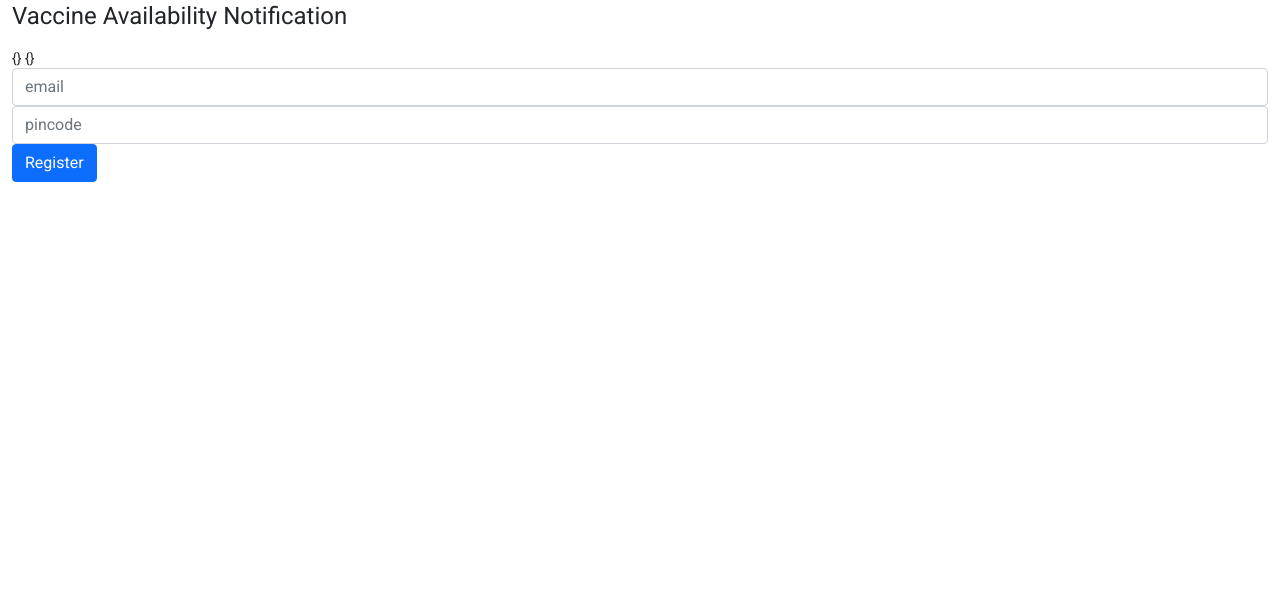
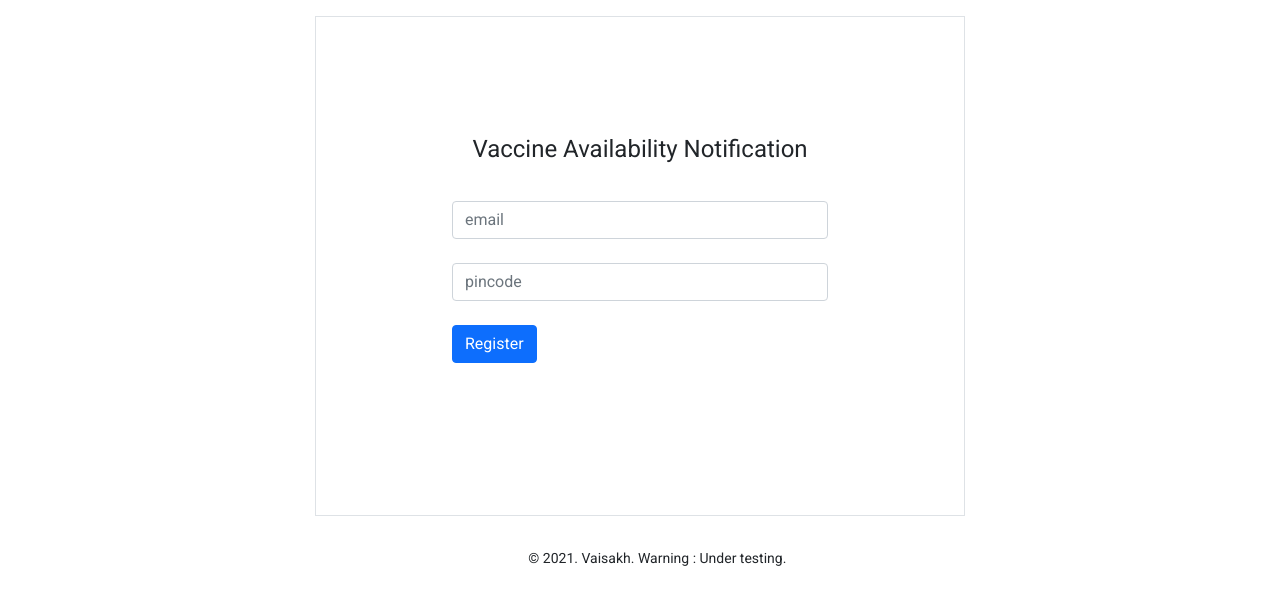
Before and after one commit to ysakhp/vaccine-notification-angular, an Angular app: page / in a window 1280 px wide. Shown: the top 604 px of the page. Built offline with nearby package versions, Linux system fonts and the light colour scheme.

Commit message:
div styling

```diff
--- a/angular.json
+++ b/angular.json
@@ -69,7 +69,7 @@
           "builder": "@angular-devkit/build-angular:dev-server",
           "options": {
             "browserTarget": "vaccine-notification-angular:build",
-            "host": "0.0.0.0",
+            // "host": "0.0.0.0",
             "port": 80,
             "disableHostCheck": true
           },
--- a/src/app/app.component.html
+++ b/src/app/app.component.html
@@ -7,23 +7,33 @@
 <!-- <input type="number" name="pincode" id="pincode" placeholder="Pincode" [(ngModel)]="user.pincode"> -->
 <!-- <button type="submit" class="btn btn-primary" >Notify</button>
 </form> -->
+<div class="container p-3 my-3 border" style="padding-top: 150px;width: 650px; height: 500px;">
+    <h1 style="text-align: center;padding-top: 100px;">Vaccine Availability Notification</h1>
+    <div class="container-fluid" style="width: 400px;height: 300px; padding-top: 20px;">
 
-<div class="container-fluid"  >
-    <h1>Vaccine Availability Notification</h1>
-    <form #userForm="ngForm"  >
-        {{userForm.value | json}}
-        {{userModel | json}}
-        <div class="form-group">
-            <input type="email"  placeholder="email" class="form-control" name="email" [(ngModel)]="userModel.email">
+        <form #userForm="ngForm">
+            <!-- {{userForm.value | json}}
+        {{userModel | json}} -->
+            <div class="form-outline mb-4">
+                <input type="email" placeholder="email" class="form-control" name="email" [(ngModel)]="userModel.email">
 
-        </div>
+            </div>
 
-        <div class="form-group">
-            <input type="text" placeholder="pincode" class="form-control" name="pincode" [(ngModel)]="userModel.pincode">
+            <div class="form-outline mb-4">
+                <input type="text" placeholder="pincode" class="form-control" name="pincode"
+                    [(ngModel)]="userModel.pincode">
 
-        </div>
-        <button class="btn btn-primary" type="button" (click)="registerUser()">Register</button>
+            </div>
+            <button class="btn btn-primary btn-block" type="button" (click)="registerUser()">Register</button>
 
-    </form>
+        </form>
+
+    </div>
+
 
 </div>
+<div class="navbar navbar-inverse navbar-fixed-bottom">
+          <div class="container">
+                <p class="navbar-text">© 2021. Vaisakh. Warning : Under testing. </p>
+            </div>
+</div>
```
